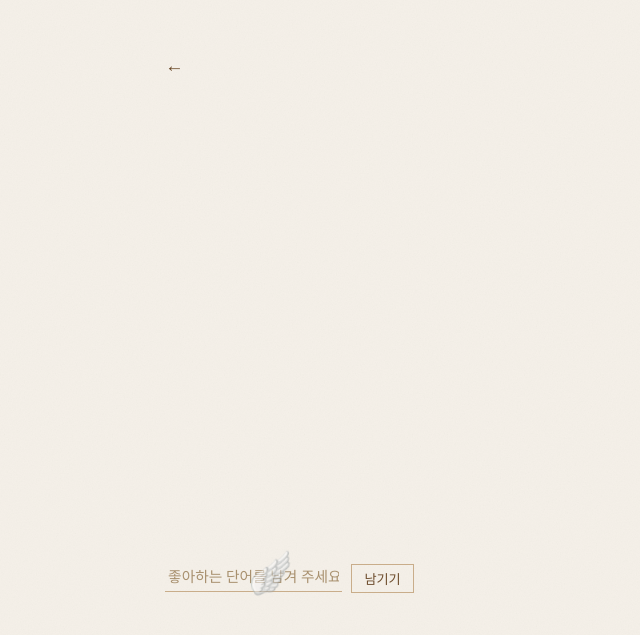
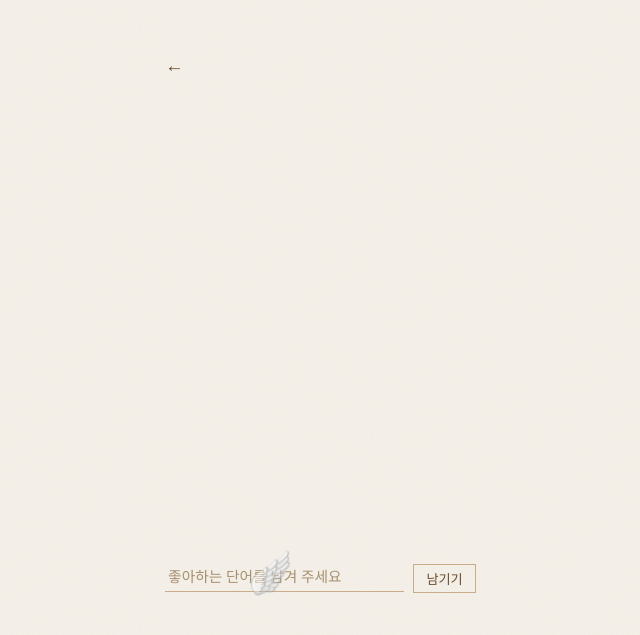
Before and after one commit to jiahnkiss/jiahnkiss.github.io, a Jekyll site: the page built from words.html, in a window 1280 px wide. Shown: the top 635 px of the page, without its empty margins (165-805 px from the left). Built offline with Jekyll 4.4.1, drawn with Linux system fonts in a browser that asks for light colours; some web fonts are replaced; comment, search, counter and statistics services are not loaded.

Commit message:
Widen word input to fit placeholder text
Co-Authored-By: Claude Sonnet 4.6 <noreply@anthropic.com>

```diff
--- a/assets/css/style.css
+++ b/assets/css/style.css
@@ -277,7 +277,7 @@ a:hover {
   padding: 0.3rem 0.2rem;
   color: #3b2f1e;
   outline: none;
-  width: 11rem;
+  width: 15rem;
 }
 
 .word-input::placeholder {
```
